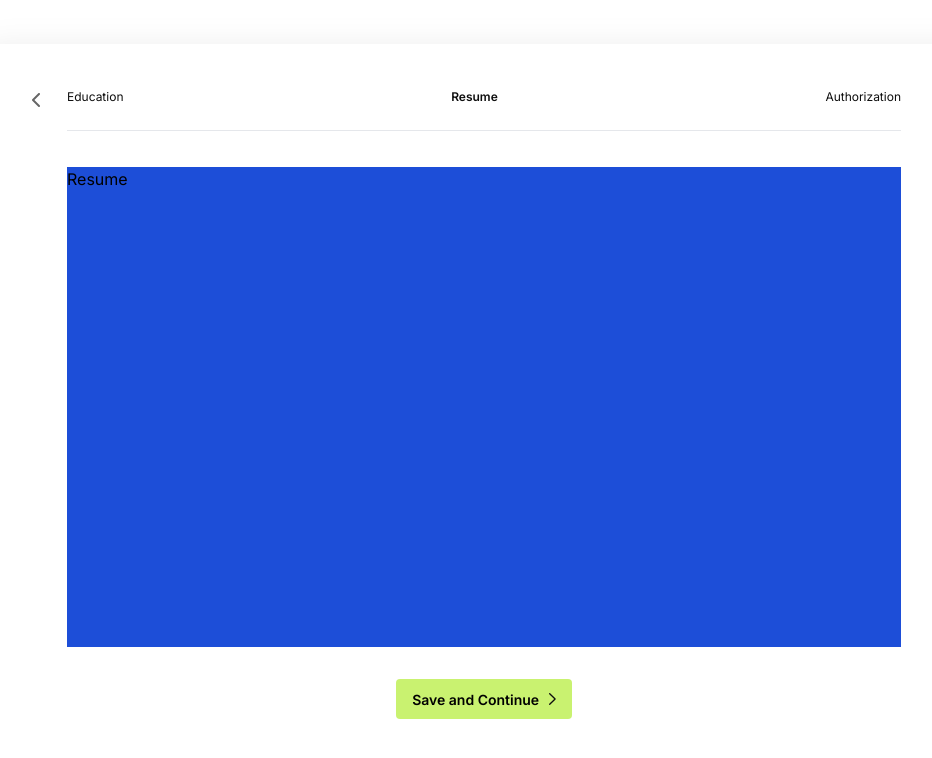
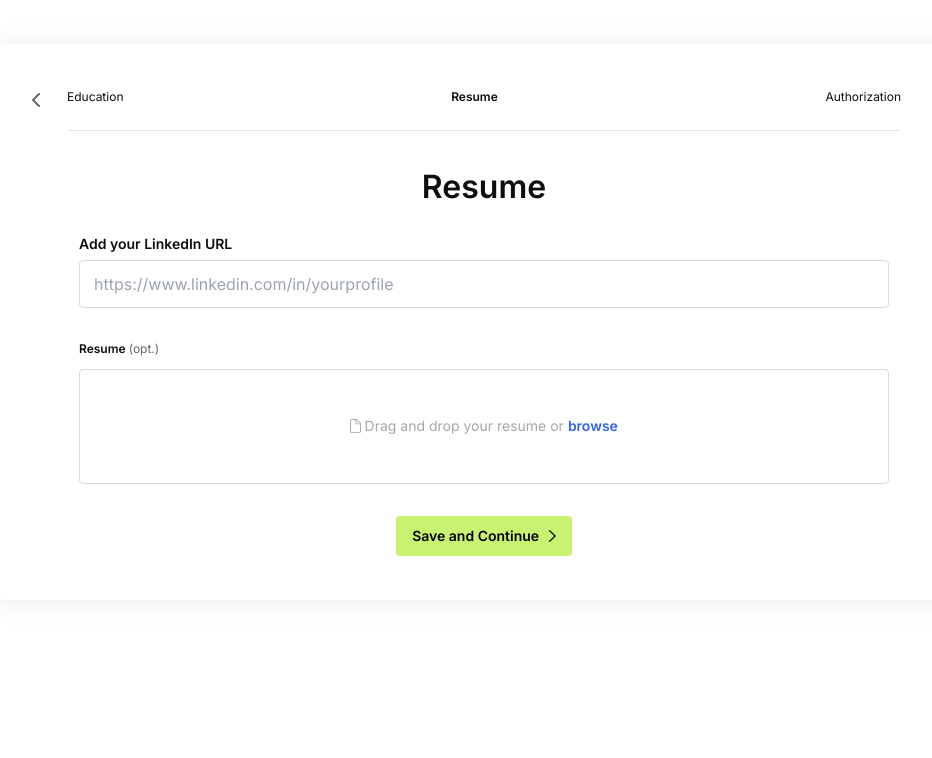
Before and after one commit to Balaganesh003/untapped-clone, a Next.js app: page /onboarding in a window 1280 px wide. Both pictures are taken after a click on the button "Save and Continue". Shown: the top 758 px of the page, without its empty margins (156-1088 px from the left). Built offline with nearby package versions, Linux system fonts and the light colour scheme.

Commit message:
Updated the resume page

```diff
--- /dev/null
+++ b/components/DragDrop.jsx
@@ -0,0 +1,33 @@
+import React from 'react';
+import DragDropLogo from '@/assets/DragDrop.svg';
+import Image from 'next/image';
+
+const DragDrop = ({ handleFileSelect }) => {
+  return (
+    <div className="border border-gray-border w-full h-full  text-center rounded cursor-pointer relative">
+      <div className="w-full h-full flex items-center justify-center absolute top-0 left-0">
+        <p className="text-gray-text text-[0.875rem] leading-[130%] flex items-center">
+          <span className="mr-1">
+            <Image
+              src={DragDropLogo}
+              alt="Drag and drop"
+              className="h-[0.875rem] w-fit"
+            />
+          </span>{' '}
+          Drag and drop your resume or
+          <span className="text-link font-semibold ml-1 cursor-pointer">
+            browse
+          </span>
+        </p>
+      </div>
+      <input
+        type="file"
+        id="resumeInput"
+        className="w-full h-full  absolute top-0 left-0 cursor-pointer opacity-0"
+        onChange={handleFileSelect}
+      />
+    </div>
+  );
+};
+
+export default DragDrop;
--- a/components/Resume.jsx
+++ b/components/Resume.jsx
@@ -1,8 +1,55 @@
 import React from 'react';
+import { useSelector, useDispatch } from 'react-redux';
+import UrlField from './UrlField';
+import { onboardingActions } from '@/store/onboarding-slice';
+import DragDrop from './DragDrop';
 
 const Resume = () => {
+  const dispatch = useDispatch();
+
+  const { linkedInUrl, linkedInUrlError } = useSelector(
+    (state) => state.onboarding
+  );
+
+  const handleLinkedInUrl = (url) => {
+    dispatch(onboardingActions.setLinkedInUrl(url));
+  };
+
+  const setLinkedInUrlError = (error) => {
+    dispatch(onboardingActions.setLinkedInUrlError(error));
+  };
+
+  const handleFileSelect = (e) => {
+    const file = e.target.files[0];
+    console.log(file);
+  };
+
   return (
-    <div className="w-full h-[30rem] bg-blue-700 flex-shrink-0">Resume</div>
+    <div className="w-full h-full bg-white flex-shrink-0">
+      <h1 className="text-[2rem] text-primary-text font-semibold leading-[125%] text-center mb-[1.5rem]">
+        Resume
+      </h1>
+      <div className="mt-[13px] px-3 mb-[20px]">
+        <UrlField
+          label="Add your LinkedIn URL"
+          errorMessage="URL protocol required (e.g. https://)"
+          Url={linkedInUrl}
+          setUrl={handleLinkedInUrl}
+          UrlError={linkedInUrlError}
+          setUrlError={setLinkedInUrlError}
+          placeholder="https://www.linkedin.com/in/yourprofile"
+        />
+      </div>
+      {/* Upload resume */}
+      <div className="px-3">
+        <p className="text-primary-text text-[0.75rem] font-semibold leading-[130%]">
+          Resume <span className="text-secondary-text font-normal">(opt.)</span>
+        </p>
+        <div className="mt-3 h-[7.1875rem]">
+          <DragDrop handleFileSelect={handleFileSelect} />
+        </div>
+      </div>
+    </div>
   );
 };
 
--- /dev/null
+++ b/components/UrlField.jsx
@@ -0,0 +1,70 @@
+import React from 'react';
+import { useState } from 'react';
+import Image from 'next/image';
+import ErrorIcon from '../assets/exclamatory.svg';
+
+const UrlField = ({
+  label,
+  errorMessage,
+  Url,
+  setUrl,
+  UrlError,
+  setUrlError,
+  placeholder,
+}) => {
+  const [isFirstTime, setIsFirstTime] = useState(true);
+
+  const isValidUrl = (url) => {
+    const urlPattern = /^(https?|ftp):\/\/[^\s/$.?#].[^\s]*$/;
+    return urlPattern.test(url);
+  };
+
+  const handleInput = (e) => {
+    setUrl(e.target.value);
+    isValidUrl(e.target.value) === false
+      ? setUrlError(true)
+      : setUrlError(false);
+  };
+
+  const checkisValid = () => {
+    if (isValidUrl(Url) === false) {
+      setUrlError(true);
+    }
+  };
+
+  return (
+    <div>
+      <label
+        htmlFor="email"
+        className="text-primary-text text-[0.875rem] leading-[150%] font-semibold inline-block mb-[0.375rem]">
+        {label}
+      </label>
+      <input
+        type="text"
+        name="url"
+        id="url"
+        value={Url}
+        placeholder={placeholder}
+        onChange={handleInput}
+        onBlur={checkisValid}
+        className={`w-full text-[1rem] bg-white h-12 rounded py-[0.1rem] px-[0.875rem] mb-[0.8125rem]  text-primary-text border border-light-gray focus:outline-black`}
+      />
+      {UrlError && Url.length > 0 && (
+        <p className="text-[0.75rem] leading-[125%] font-normal text-text-red flex items-center mt-[0.15rem]  ">
+          <Image
+            src={ErrorIcon}
+            alt="Error Icon"
+            width={16}
+            height={16}
+            className="bg-text-red w-5 h-5 rounded-full"
+          />
+          <span className="pl-[0.625rem]">
+            {errorMessage ? errorMessage : 'Please enter a valid URL'}
+          </span>
+        </p>
+      )}
+    </div>
+  );
+};
+
+export default UrlField;
--- a/package.json
+++ b/package.json
@@ -20,8 +20,8 @@
     "react": "18.2.0",
     "react-dom": "18.2.0",
     "react-hook-form": "^7.44.3",
+    "react-hot-toast": "^2.4.1",
     "react-redux": "^8.1.0",
-    "react-spring": "^9.7.1",
     "react-timeago": "^7.1.0",
     "react-transition-group": "^4.4.5",
     "tailwind-scrollbar-hide": "^1.1.7",
--- a/pages/onboarding.js
+++ b/pages/onboarding.js
@@ -7,13 +7,21 @@ import { useRef } from 'react';
 import BackLogo from '@/assets/LeftGrayArrow.svg';
 import Image from 'next/image';
 import RightArrow from '@/assets/RightArrow.svg';
+import { useDispatch, useSelector } from 'react-redux';
+import toast, { Toaster } from 'react-hot-toast';
+import { onboardingActions } from '@/store/onboarding-slice';
 
 const Onboarding = () => {
+  const dispatch = useDispatch();
   const [index, setIndex] = useState(0);
   const [direction, setDirection] = useState(1);
 
   const targetRef = useRef(null);
   const [isMobile, setIsMobile] = useState(false);
+
+  const { linkedInUrlError, linkedInUrl } = useSelector(
+    (state) => state.onboarding
+  );
 
   useEffect(() => {
     const handleResize = () => {
@@ -28,8 +36,20 @@ const Onboarding = () => {
     };
   }, []);
 
+  const checkLinkedInUrl = () => {
+    dispatch(onboardingActions.checkLinkedInUrl());
+    linkedInUrlError && linkedInUrl !== ''
+      ? toast.error('LinkedIn URL is not saved')
+      : linkedInUrl !== '' && toast.success('LinkedIn URL is saved');
+  };
+
   const nextPanel = (e) => {
     e.preventDefault();
+
+    if (index === 1) {
+      checkLinkedInUrl();
+    }
+
     if (index < 2) {
       setIndex(index + 1);
       targetRef.current.scrollLeft += 740;
@@ -39,6 +59,11 @@ const Onboarding = () => {
 
   const prevPanel = (e) => {
     e.preventDefault();
+
+    if (index === 1) {
+      checkLinkedInUrl();
+    }
+
     if (index > 0) {
       setIndex(index - 1);
       targetRef.current.scrollLeft -= 740;
@@ -54,8 +79,9 @@ const Onboarding = () => {
 
   return (
     <div className="w-full pt-[2.75rem] pb-[4rem] ">
+      <Toaster />
       <div
-        className="max-w-[62.5rem]  bg-white py-[2.75rem] shadow-onboard overflow-hidden mx-auto relative"
+        className="max-w-[62.5rem]  bg-white py-[2.75rem] shadow-onboard overflow-hidden mx-auto relative rounded-[1.5rem]"
         onScroll={handleScroll}>
         <div
           ref={targetRef}
--- a/store/index.js
+++ b/store/index.js
@@ -1,11 +1,13 @@
 import { configureStore } from '@reduxjs/toolkit';
 import postsSlice from './posts-slice';
 import uiSlice from './ui-slice';
+import onboardingSlice from './onboarding-slice';
 
 const store = configureStore({
   reducer: {
     posts: postsSlice.reducer,
     ui: uiSlice.reducer,
+    onboarding: onboardingSlice.reducer,
   },
 });
 
--- /dev/null
+++ b/store/onboarding-slice.js
@@ -0,0 +1,30 @@
+import { createSlice } from '@reduxjs/toolkit';
+
+const initialState = {
+  linkedInUrl: '',
+  linkedInUrlError: false,
+};
+
+const onboardingSlice = createSlice({
+  name: 'onboarding',
+  initialState,
+  reducers: {
+    setLinkedInUrl(state, action) {
+      state.linkedInUrl = action.payload;
+    },
+
+    setLinkedInUrlError(state, action) {
+      state.linkedInUrlError = action.payload;
+    },
+
+    checkLinkedInUrl(state) {
+      if (state.linkedInUrlError === true) {
+        state.linkedInUrl = '';
+      }
+    },
+  },
+});
+
+export const onboardingActions = onboardingSlice.actions;
+
+export default onboardingSlice;
```
Also changed, not shown: assets/DragDrop.svg (added), 1 other file (tests, documents, lock files or other folders).
